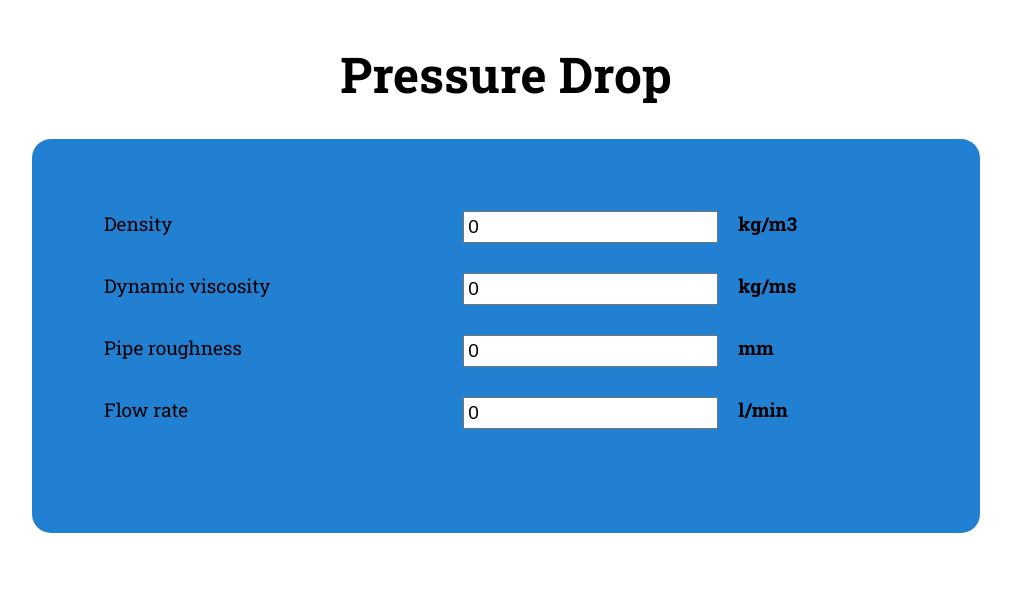
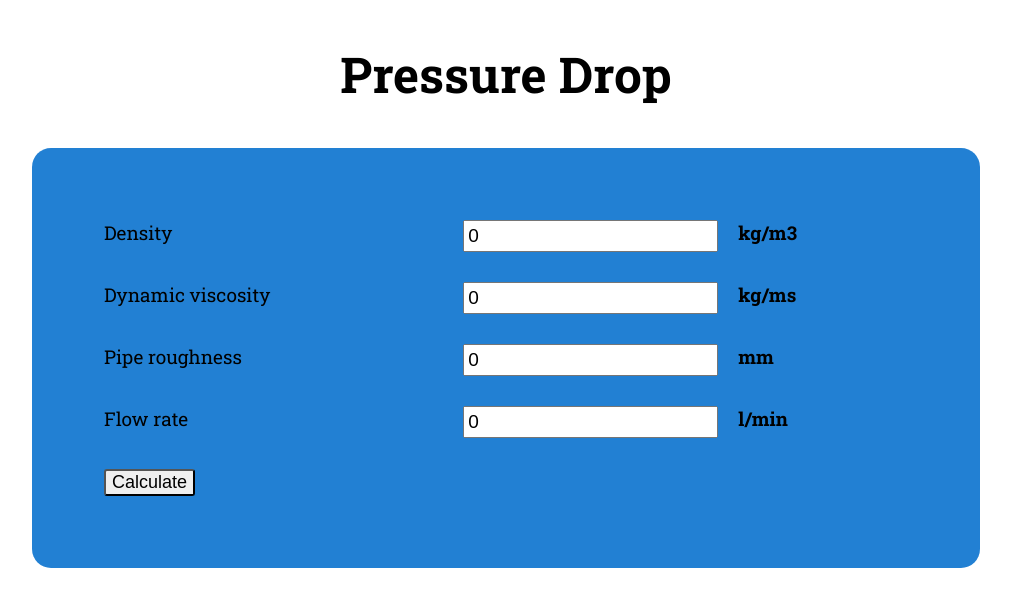
Before and after one commit to katebry/pressure-drop, a Vue app: page / in a window 1280 px wide. Shown: the top 606 px of the page, without its empty margins (134-1145 px from the left). Built offline with nearby package versions, Linux system fonts and the light colour scheme.

Commit message:
feat: added skeleton of Button component

```diff
--- /dev/null
+++ b/src/components/CustomButton.vue
@@ -0,0 +1,26 @@
+<template>
+  <button>{{ text }}</button>
+</template>
+
+<script>
+export default {
+  props: {
+    text: String,
+  },
+};
+</script>
+
+<style scoped>
+button {
+  font-size: 18px;
+  border-radius: 3px;
+}
+
+button:active {
+  background-color: #faf9f6;
+}
+
+button:hover {
+  background-color: #faf9f6;
+}
+</style>
--- a/src/components/InputData.vue
+++ b/src/components/InputData.vue
@@ -1,8 +1,9 @@
 <script>
 import CustomInput from "./CustomInput.vue";
+import CustomButton from "./CustomButton.vue";
 
 export default {
-  components: { CustomInput },
+  components: { CustomButton, CustomInput },
   data() {
     return {
       InputDataFields: [
@@ -29,4 +30,13 @@ export default {
       :unit="input.unit"
     />
   </div>
+  <div class="calculateBtn">
+    <CustomButton text="Calculate" />
+  </div>
 </template>
+
+<style scoped>
+.calculateBtn {
+  padding: 15px;
+}
+</style>
```
Also changed, not shown: src/components/CustomInput.vue (+5 -5 lines). Lines whose indentation alone changed are shown as unchanged.
